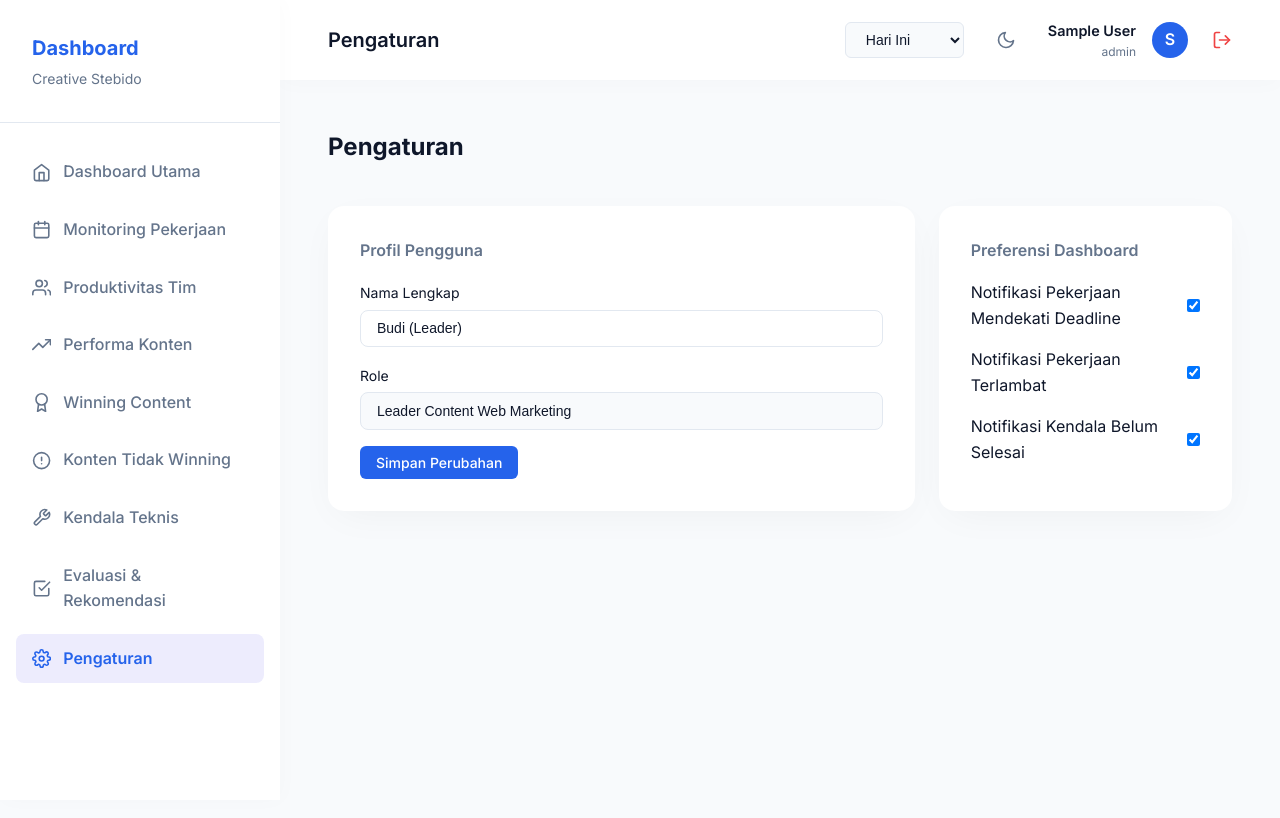
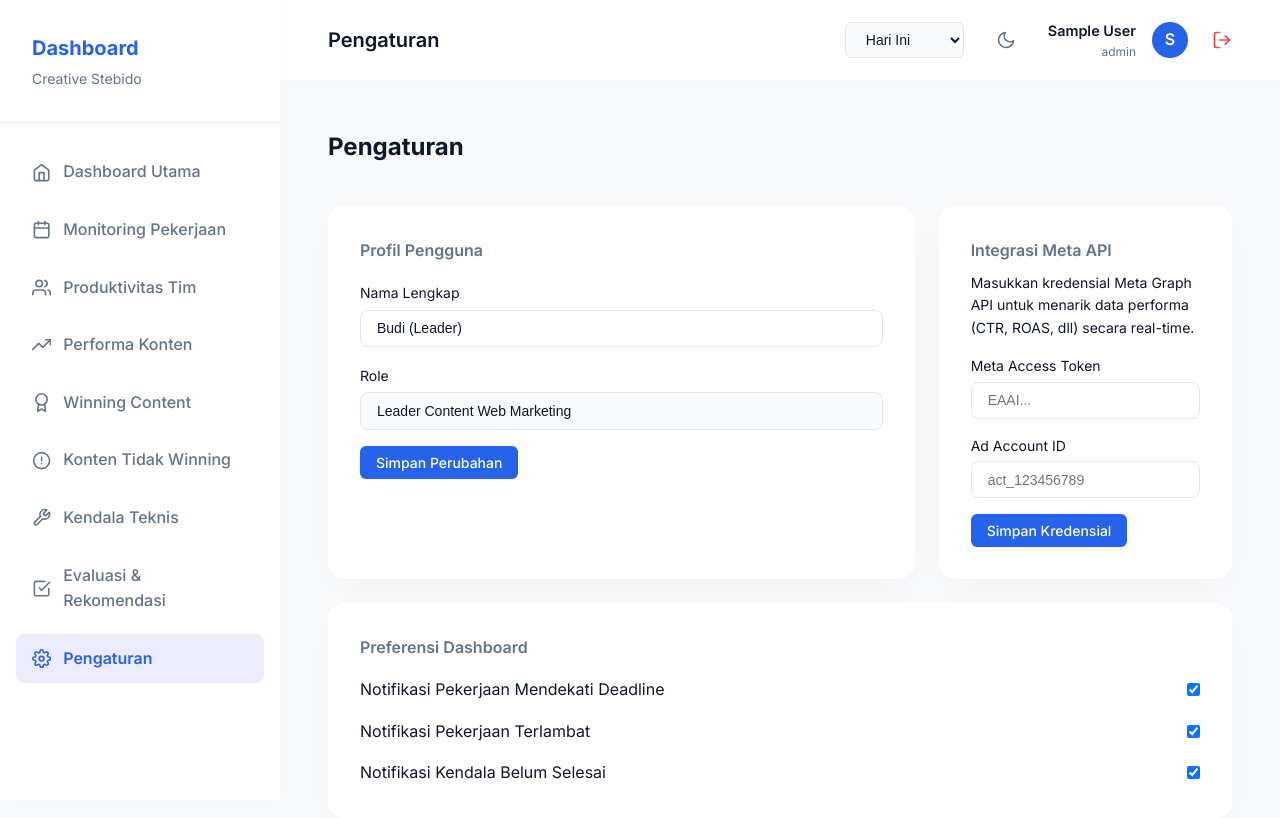
Before and after one commit to zaenudinputra44/Dashboard-Creative-Stebido, a React (Vite) app: page /settings in a window 1280 px wide. Shown: the top 818 px of the page. Built offline with nearby package versions, Linux system fonts and the light colour scheme; no server answers; sample sign-in values are in the browser's storage.

Commit message:
Feat: Add Meta Graph API integration for real-time Ad performance sync

```diff
--- a/src/pages/Performance.jsx
+++ b/src/pages/Performance.jsx
@@ -200,25 +200,25 @@ const Performance = () => {
       </div>
 
       <div className="card mb-4">
-        <h3 className="card-title mb-4" style={{ fontSize: '1.1rem' }}>Sinkronisasi Meta Ads</h3>
+        <h3 className="card-title mb-4" style={{ fontSize: '1.1rem' }}>Sinkronisasi Meta Ads API (Real-Time)</h3>
         <p className="text-muted" style={{ marginBottom: '1rem', fontSize: '0.9rem' }}>
-          Masukkan link konten dari dashboard Meta Ads. Sistem akan otomatis menarik data performa (Impressions, Clicks, CTR, dll) untuk konten tersebut.
+          Masukkan <strong>Ad ID</strong> atau <strong>Campaign ID</strong> dari Meta Ads. Sistem akan memanggil Graph API secara langsung. Pastikan Anda telah mengatur API Token di menu Pengaturan.
         </p>
         <form onSubmit={handleFetchMetaAds} style={{ display: 'flex', gap: '1rem', alignItems: 'flex-end', flexWrap: 'wrap' }}>
           <div style={{ flex: '1', minWidth: '300px' }}>
-            <label style={{ fontSize: '0.875rem', marginBottom: '0.5rem', display: 'block' }}>URL Meta Ads Dashboard</label>
+            <label style={{ fontSize: '0.875rem', marginBottom: '0.5rem', display: 'block' }}>Ad ID / Campaign ID</label>
             <input
-              type="url"
+              type="text"
               className="filter-input"
               style={{ width: '100%' }}
-              placeholder="https://adsmanager.facebook.com/..."
+              placeholder="Contoh: 12020293939..."
               value={newLink}
               onChange={(e) => setNewLink(e.target.value)}
               required
             />
           </div>
           <button type="submit" className="action-btn" disabled={isFetching} style={{ minWidth: '150px', justifyContent: 'center' }}>
-            {isFetching ? <><FiRefreshCw className="spin" /> Menarik Data...</> : <><FiLink /> Tarik Data Meta</>}
+            {isFetching ? <><FiRefreshCw className="spin" /> Menarik Data API...</> : <><FiLink /> Tarik Data Meta</>}
           </button>
         </form>
       </div>
--- a/src/pages/Settings.jsx
+++ b/src/pages/Settings.jsx
@@ -1,6 +1,42 @@
-import React from 'react';
+import React, { useState, useEffect } from 'react';
 
 const Settings = () => {
+  const [metaToken, setMetaToken] = useState('');
+  const [adAccountId, setAdAccountId] = useState('');
+  const [isSaving, setIsSaving] = useState(false);
+
+  useEffect(() => {
+    fetch('/api/settings')
+      .then(res => res.json())
+      .then(data => {
+        if (data.META_ACCESS_TOKEN) setMetaToken(data.META_ACCESS_TOKEN);
+        if (data.META_AD_ACCOUNT_ID) setAdAccountId(data.META_AD_ACCOUNT_ID);
+      })
+      .catch(err => console.error('Failed to load settings:', err));
+  }, []);
+
+  const handleSaveMeta = async (e) => {
+    e.preventDefault();
+    setIsSaving(true);
+    try {
+      const res = await fetch('/api/settings', {
+        method: 'POST',
+        headers: { 'Content-Type': 'application/json' },
+        body: JSON.stringify({
+          settings: {
+            META_ACCESS_TOKEN: metaToken,
+            META_AD_ACCOUNT_ID: adAccountId
+          }
+        })
+      });
+      if (!res.ok) throw new Error('Failed to save settings');
+      alert('Kredensial Meta berhasil disimpan!');
+    } catch (err) {
+      alert('Mode Lokal: Kredensial hanya disimpan sementara di layar.');
+    }
+    setIsSaving(false);
+  };
+
   return (
     <div className="page-container">
       <div className="mb-4">
@@ -24,6 +60,40 @@ const Settings = () => {
         </div>
 
         <div className="card">
+          <h3 className="card-title">Integrasi Meta API</h3>
+          <p className="text-muted" style={{ fontSize: '0.875rem', marginTop: '0.5rem', marginBottom: '1rem' }}>
+            Masukkan kredensial Meta Graph API untuk menarik data performa (CTR, ROAS, dll) secara real-time.
+          </p>
+          <form onSubmit={handleSaveMeta} style={{ display: 'flex', flexDirection: 'column', gap: '1rem' }}>
+            <div>
+              <label className="text-muted" style={{ fontSize: '0.875rem', display: 'block', marginBottom: '0.25rem' }}>Meta Access Token</label>
+              <input
+                type="password"
+                className="filter-input"
+                style={{ width: '100%' }}
+                placeholder="EAAI..."
+                value={metaToken}
+                onChange={(e) => setMetaToken(e.target.value)}
+              />
+            </div>
+            <div>
+              <label className="text-muted" style={{ fontSize: '0.875rem', display: 'block', marginBottom: '0.25rem' }}>Ad Account ID</label>
+              <input
+                type="text"
+                className="filter-input"
+                style={{ width: '100%' }}
+                placeholder="act_123456789"
+                value={adAccountId}
+                onChange={(e) => setAdAccountId(e.target.value)}
+              />
+            </div>
+            <button type="submit" className="action-btn" style={{ width: 'fit-content' }} disabled={isSaving}>
+              {isSaving ? 'Menyimpan...' : 'Simpan Kredensial'}
+            </button>
+          </form>
+        </div>
+
+        <div className="card" style={{ gridColumn: '1 / -1' }}>
           <h3 className="card-title">Preferensi Dashboard</h3>
           <div style={{ display: 'flex', flexDirection: 'column', gap: '1rem', marginTop: '1rem' }}>
             <div className="flex-between">
```
Also changed, not shown: api/migrate.js (+9 -0 lines), api/performance.js (+41 -1 lines), api/settings.js (added, +39 -0 lines).
